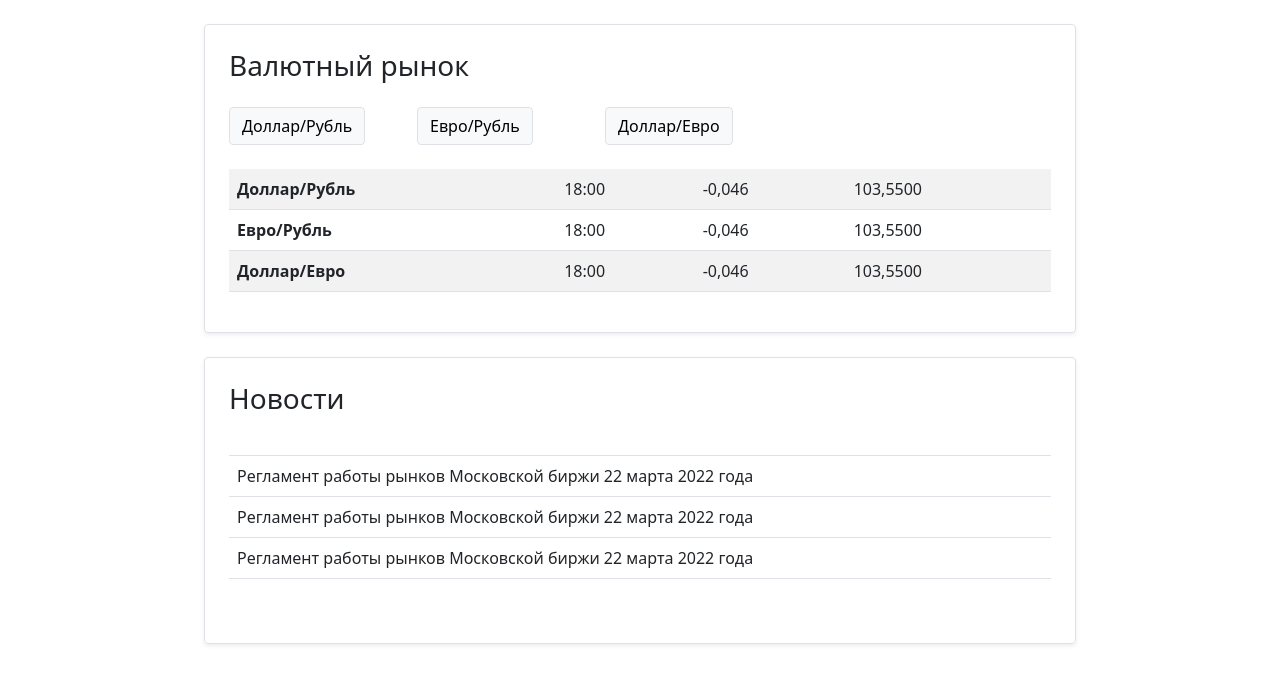
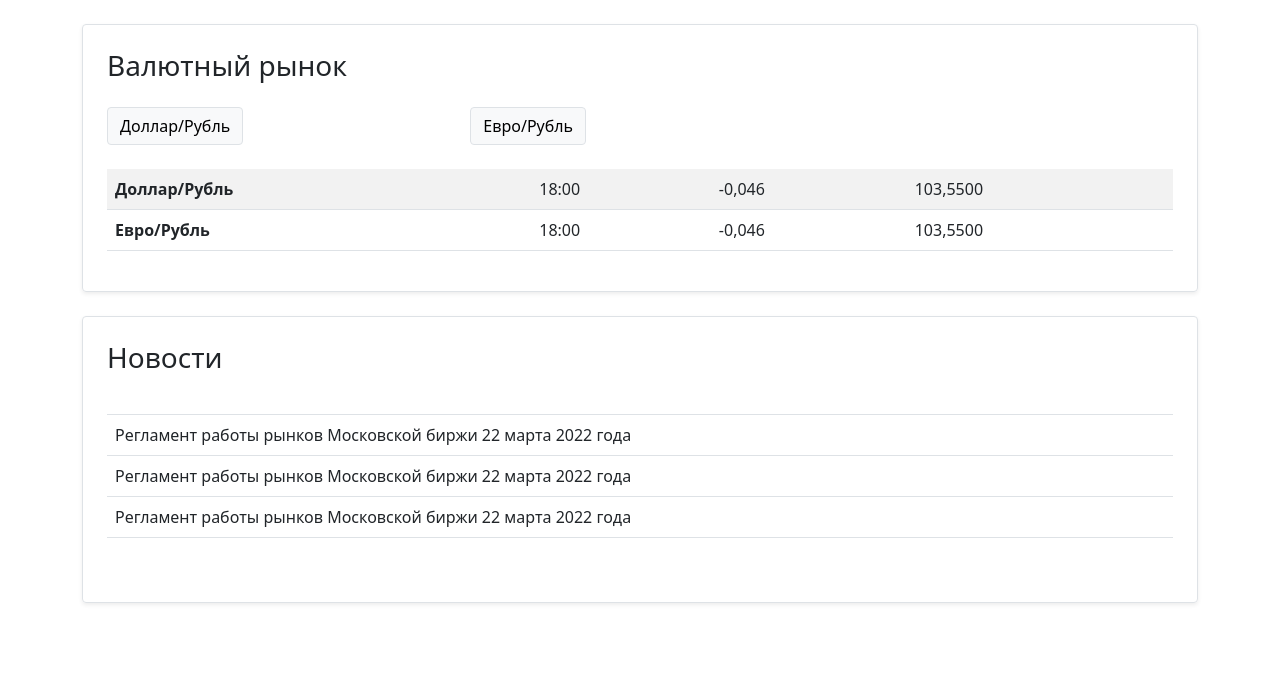
Before and after one commit to profMsaif/news-rubles, a Django app: page / in a window 1280 px wide. Shown: the part 73-757 px from the top of the page. Run offline with Django 4.2, Linux system fonts and the light colour scheme.

Commit message:
index c hange

```diff
--- a/mainpage/static/mainpage/css/main.css
+++ b/mainpage/static/mainpage/css/main.css
@@ -1,17 +1,17 @@
 
-.middle-content {
+/* .middle-content {
     display: flex;
     margin-left: 15%;
     margin-right: 15%;
 
 
-}
+} */
 
 .highcharts-figure,
 .highcharts-data-table table {
   min-width: 360px;
   max-width: 800px;
-  margin: 1em auto;
+  /* margin: 1em auto; */
 
 }
 
@@ -22,7 +22,7 @@
   margin: 10px auto;
   text-align: center;
   width: 100%;
-  max-width: 800px;
+  max-width: 500px;
 }
 
 .highcharts-data-table caption {
@@ -54,7 +54,3 @@
 .container-chart{
   width: 100%;
 }
-
-.graph-container {
-  position: absolute;
-}
--- a/mainpage/templates/mainpage/index.html
+++ b/mainpage/templates/mainpage/index.html
@@ -23,9 +23,6 @@
                             <div class="col">
                               <button type="button" class="btn border btn-light">Евро/Рубль</button>
                             </div>
-                            <div class="col">
-                              <button type="button" class="btn border btn-light">Доллар/Евро</button>
-                            </div>
                           </div>
                         </div>
                     </div>
@@ -33,11 +30,7 @@
             <!--  -->
             <br>
             <!-- График -->
-            <div class="graph-container">
-              <figure class="highcharts-figure">
                 <div id="container-chart"></div>
-              </figure>
-            </div>
             <!--  -->
             <!-- Информационная таблица -->
             <table class="table table-striped">
@@ -53,12 +46,6 @@
                       <td colspan="4">18:00</td>
                       <td>-0,046</td>
                       <td>103,5500</td>
-                    </tr>
-                    <tr>
-                      <th scope="row">Доллар/Евро</th>
-                      <td colspan="4">18:00</td>
-                      <td>-0,046</td>
-                        <td>103,5500</td>
                     </tr>
                   </tbody>
             </table>
```
